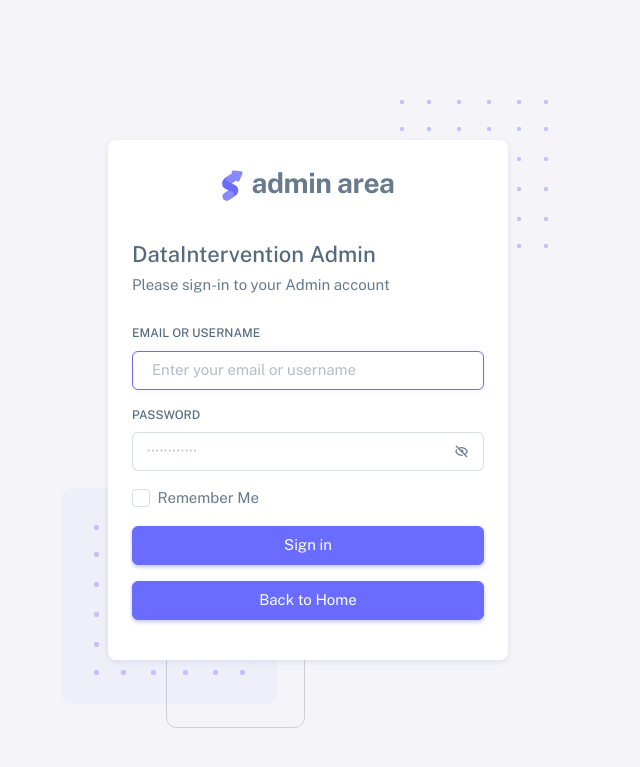
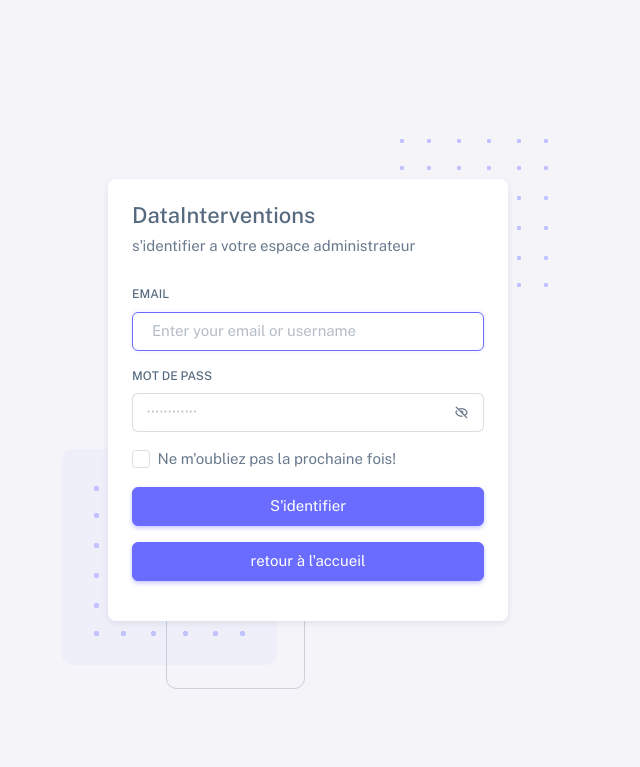
Before and after one commit to radouane-tamouss/DataInterventions, a PHP site: page /Admin/login.php in a window 1280 px wide. Shown: the top 767 px of the page, without its empty margins (332-972 px from the left). Run offline with PHP 8.4, Linux system fonts and the light colour scheme.

Commit message:
update login.php

```diff
--- a/Admin/login.php
+++ b/Admin/login.php
@@ -1,26 +1,4 @@
-<?php
-include('../dbConnection.php');
-session_start();
-if(!isset($_SESSION['is_adminlogin'])){
-  if(isset($_REQUEST['aEmail'])){
-    $aEmail = mysqli_real_escape_string($conn,trim($_REQUEST['aEmail']));
-    $aPassword = mysqli_real_escape_string($conn,trim($_REQUEST['aPassword']));
-    $sql = "SELECT a_email, a_password FROM adminlogin_tb WHERE a_email='".$aEmail."' AND a_password='".$aPassword."' limit 1";
-    $result = $conn->query($sql);
-    if($result->num_rows == 1){
-      $_SESSION['is_adminlogin'] = true;
-      $_SESSION['aEmail'] = $aEmail;
-      // Redirecting to RequesterProfile page on Correct Email and Pass
-      echo "<script> location.href='dashboard.php'; </script>";
-      exit;
-    } else {
-      $msg = '<div class="alert alert-warning mt-2" role="alert"> Enter Valid Email and Password </div>';
-    }
-  }
-} else {
-  echo "<script> location.href='dashboard.php'; </script>";
-}
-?>
+
 
 
 
@@ -44,7 +22,7 @@ if(!isset($_SESSION['is_adminlogin'])){
       content="width=device-width, initial-scale=1.0, user-scalable=no, minimum-scale=1.0, maximum-scale=1.0"
     />
 
-    <title>Login Admin | DataIntervention</title>
+    <title>Connexion Admin | DataInterventions</title>
 
     <meta name="description" content="" />
 
@@ -91,73 +69,14 @@ if(!isset($_SESSION['is_adminlogin'])){
           <div class="card">
             <div class="card-body">
               <!-- Logo -->
-              <div class="app-brand justify-content-center">
-                <a href="index.html" class="app-brand-link gap-2">
-                  <span class="app-brand-logo demo">
-                    <svg
-                      width="25"
-                      viewBox="0 0 25 42"
-                      version="1.1"
-                      xmlns="http://www.w3.org/2000/svg"
-                      xmlns:xlink="http://www.w3.org/1999/xlink"
-                    >
-                      <defs>
-                        <path
-                          d="M13.7918663,0.358365126 L3.39788168,7.44174259 C0.566865006,9.69408886 -0.379795268,12.4788597 0.557900856,15.7960551 C0.68998853,16.2305145 1.09562888,17.7872135 3.12357076,19.2293357 C3.8146334,19.7207684 5.32369333,20.3834223 7.65075054,21.2172976 L7.59773219,21.2525164 L2.63468769,24.5493413 C0.445452254,26.3002124 0.0884951797,28.5083815 1.56381646,31.1738486 C2.83770406,32.8170431 5.20850219,33.2640127 7.09180128,32.5391577 C8.347334,32.0559211 11.4559176,30.0011079 16.4175519,26.3747182 C18.0338572,24.4997857 18.6973423,22.4544883 18.4080071,20.2388261 C17.963753,17.5346866 16.1776345,15.5799961 13.0496516,14.3747546 L10.9194936,13.4715819 L18.6192054,7.984237 L13.7918663,0.358365126 Z"
-                          id="path-1"
-                        ></path>
-                        <path
-                          d="M5.47320593,6.00457225 C4.05321814,8.216144 4.36334763,10.0722806 6.40359441,11.5729822 C8.61520715,12.571656 10.0999176,13.2171421 10.8577257,13.5094407 L15.5088241,14.433041 L18.6192054,7.984237 C15.5364148,3.11535317 13.9273018,0.573395879 13.7918663,0.358365126 C13.5790555,0.511491653 10.8061687,2.3935607 5.47320593,6.00457225 Z"
-                          id="path-3"
-                        ></path>
-                        <path
-                          d="M7.50063644,21.2294429 L12.3234468,23.3159332 C14.1688022,24.7579751 14.397098,26.4880487 13.008334,28.506154 C11.6195701,30.5242593 10.3099883,31.790241 9.07958868,32.3040991 C5.78142938,33.4346997 4.13234973,34 4.13234973,34 C4.13234973,34 2.75489982,33.0538207 2.37032616e-14,31.1614621 C-0.55822714,27.8186216 -0.55822714,26.0572515 -4.05231404e-15,25.8773518 C0.83734071,25.6075023 2.77988457,22.8248993 3.3049379,22.52991 C3.65497346,22.3332504 5.05353963,21.8997614 7.50063644,21.2294429 Z"
-                          id="path-4"
-                        ></path>
-                        <path
-                          d="M20.6,7.13333333 L25.6,13.8 C26.2627417,14.6836556 26.0836556,15.9372583 25.2,16.6 C24.8538077,16.8596443 24.4327404,17 24,17 L14,17 C12.8954305,17 12,16.1045695 12,15 C12,14.5672596 12.1403557,14.1461923 12.4,13.8 L17.4,7.13333333 C18.0627417,6.24967773 19.3163444,6.07059163 20.2,6.73333333 C20.3516113,6.84704183 20.4862915,6.981722 20.6,7.13333333 Z"
-                          id="path-5"
-                        ></path>
-                      </defs>
-                      <g id="g-app-brand" stroke="none" stroke-width="1" fill="none" fill-rule="evenodd">
-                        <g id="Brand-Logo" transform="translate(-27.000000, -15.000000)">
-                          <g id="Icon" transform="translate(27.000000, 15.000000)">
-                            <g id="Mask" transform="translate(0.000000, 8.000000)">
-                              <mask id="mask-2" fill="white">
-                                <use xlink:href="#path-1"></use>
-                              </mask>
-                              <use fill="#696cff" xlink:href="#path-1"></use>
-                              <g id="Path-3" mask="url(#mask-2)">
-                                <use fill="#696cff" xlink:href="#path-3"></use>
-                                <use fill-opacity="0.2" fill="#FFFFFF" xlink:href="#path-3"></use>
-                              </g>
-                              <g id="Path-4" mask="url(#mask-2)">
-                                <use fill="#696cff" xlink:href="#path-4"></use>
-                                <use fill-opacity="0.2" fill="#FFFFFF" xlink:href="#path-4"></use>
-                              </g>
-                            </g>
-                            <g
-                              id="Triangle"
-                              transform="translate(19.000000, 11.000000) rotate(-300.000000) translate(-19.000000, -11.000000) "
-                            >
-                              <use fill="#696cff" xlink:href="#path-5"></use>
-                              <use fill-opacity="0.2" fill="#FFFFFF" xlink:href="#path-5"></use>
-                            </g>
-                          </g>
-                        </g>
-                      </g>
-                    </svg>
-                  </span>
-                  <span class="app-brand-text demo text-body fw-bolder">Admin Area</span>
-                </a>
-              </div>
+
               <!-- /Logo -->
-              <h4 class="mb-2">DataIntervention Admin</h4>
-              <p class="mb-4">Please sign-in to your Admin account</p>
+              <h4 class="mb-2">DataInterventions</h4>
+              <p class="mb-4">s'identifier a votre espace administrateur</p>
 
               <form id="formAuthentication" class="mb-3" action="" method="POST">
                 <div class="mb-3">
-                  <label for="email" class="form-label">Email or Username</label>
+                  <label for="email" class="form-label">Email</label>
                   <input
                     type="text"
                     class="form-control"
@@ -169,7 +88,7 @@ if(!isset($_SESSION['is_adminlogin'])){
                 </div>
                 <div class="mb-3 form-password-toggle">
                   <div class="d-flex justify-content-between">
-                    <label class="form-label" for="password">Password</label>
+                    <label class="form-label" for="password">Mot de pass</label>
                     <!-- <a href="auth-forgot-password-basic.html">
                       <small>Forgot Password?</small>
                     </a> -->
@@ -189,15 +108,13 @@ if(!isset($_SESSION['is_adminlogin'])){
                 <div class="mb-3">
                   <div class="form-check">
                     <input class="form-check-input" type="checkbox" id="remember-me" />
-                    <label class="form-check-label" for="remember-me"> Remember Me </label>
+                    <label class="form-check-label" for="remember-me"> Ne m'oubliez pas la prochaine fois!</label>
                   </div>
                 </div>
                 <div class="mb-3">
-                  <button class="btn btn-primary d-grid w-100" type="submit">Sign in</button>
+                  <button class="btn btn-primary d-grid w-100" type="submit">S'identifier</button>
                 </div>
-                <?php if(isset($msg)) {echo $msg; } ?>
-                <div class="text-center"><a class="btn btn-primary d-grid w-100" href="../index.php">Back
-            to Home</a></div>
+                                <div class="text-center"><a class="btn btn-primary d-grid w-100" href="../index.php">retour à l'accueil </a></div>
               </form>
 
 
```
